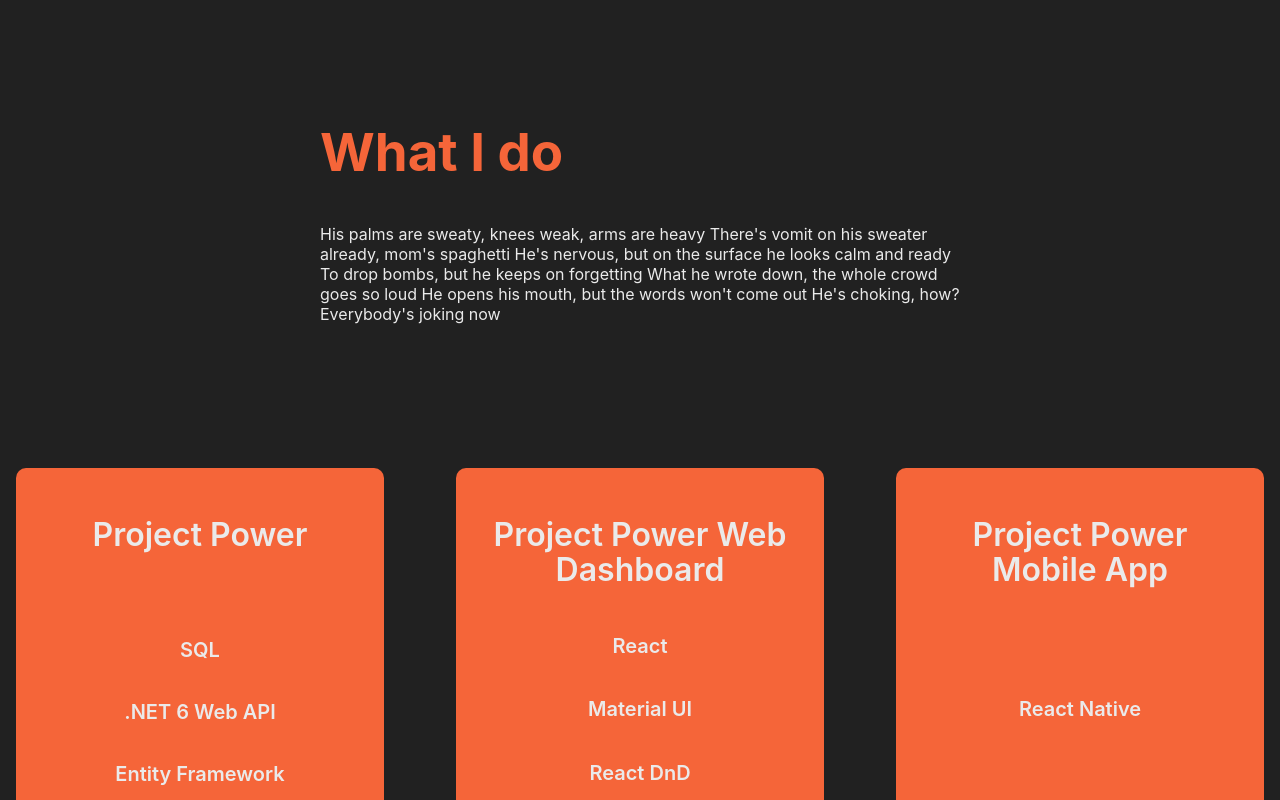
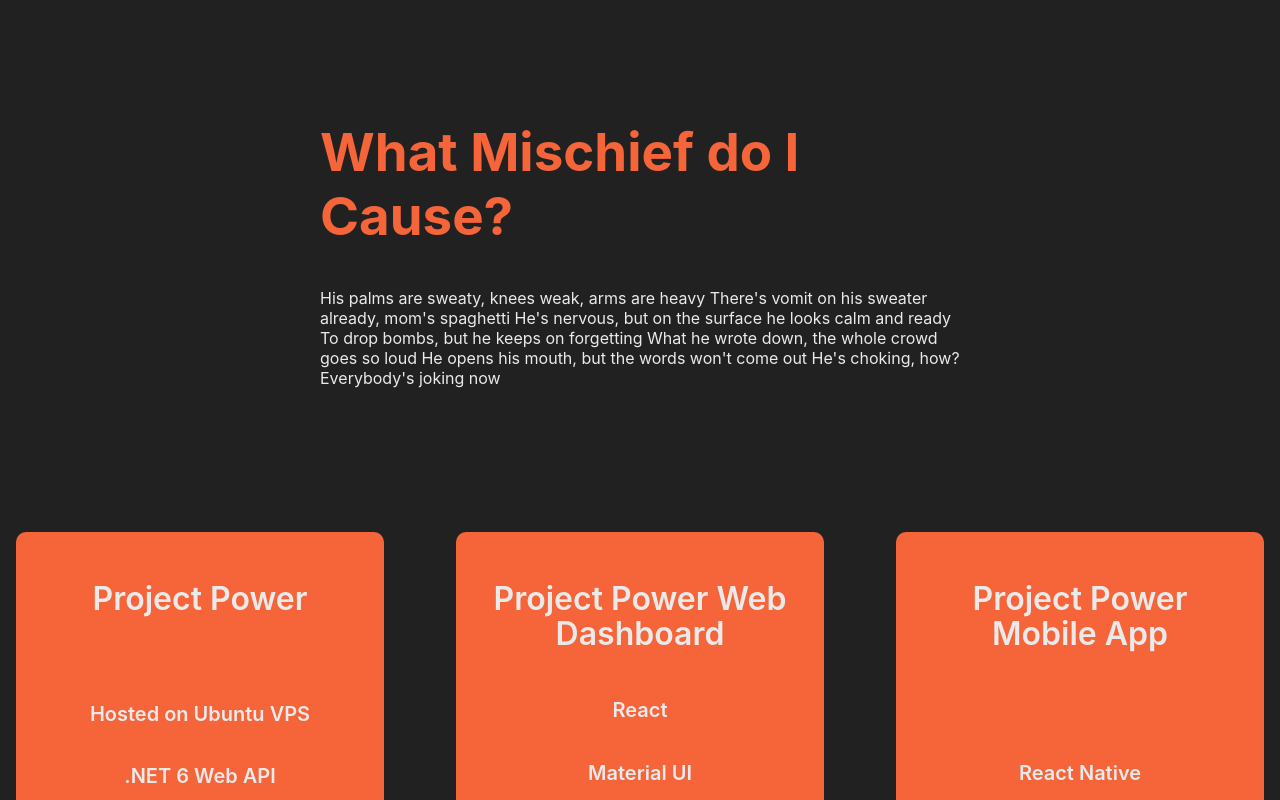
Before and after one commit to JoeR96/joe-portfolio-react, a React (Create React App) app: page / in a window 1280 px wide. Shown: the part 980-1780 px from the top of the page. Built offline with nearby package versions, Linux system fonts and the light colour scheme.

Commit message:
Added Contacts + Uni project animation

```diff
--- a/src/components/about/About.jsx
+++ b/src/components/about/About.jsx
@@ -26,7 +26,7 @@
                         stiffness: 100
                     }}
                     style={aboutDescription}>
-                        <h2 style={h2text}>What I do</h2>
+                        <h2 style={h2text}>What Mischief do I Cause?</h2>
                         <p style={descriptionText}>His palms are sweaty, knees weak, arms are heavy There's vomit on his sweater already, mom's spaghetti He's nervous, but on the surface he looks calm and ready To drop bombs, but he keeps on forgetting What he wrote down, the whole crowd goes so loud He opens his mouth, but the words won't come out He's choking, how? Everybody's joking now</p>
                     </motion.div>
                     </div>
--- a/src/components/project/project.jsx
+++ b/src/components/project/project.jsx
@@ -31,12 +31,9 @@
                         </div>
                         <h2 style={projectHeaderText}>Project Power</h2>
                             <p style={projectSkillText}></p>
-                            <p style={projectSkillText}>SQL</p>
+                            <p style={projectSkillText}>Hosted on Ubuntu VPS</p>
                             <p style={projectSkillText}>.NET 6 Web API</p>
                             <p style={projectSkillText}>Entity Framework</p>
-                            <p style={projectSkillText}>Hosted on Ubuntu  VPS</p>
-
-
                         <div style={projectButtons}>
                             <div >
                                 <a style={detailsIcon} href="bbc.co.uk"><FaYoutube /></a>
--- a/src/components/uniProjects/UniversityContainer.jsx
+++ b/src/components/uniProjects/UniversityContainer.jsx
@@ -82,8 +82,8 @@
                         }}
                     >
                         <iframe
-                            width="1200"
-                            height="720"
+                            width="900"
+                            height="480"
                             src={`https://www.youtube.com/embed/9RIftJz8cKQ`}
                             frameBorder="0"
                             allow="accelerometer; autoplay; clipboard-write; encrypted-media; gyroscope; picture-in-picture"
```
